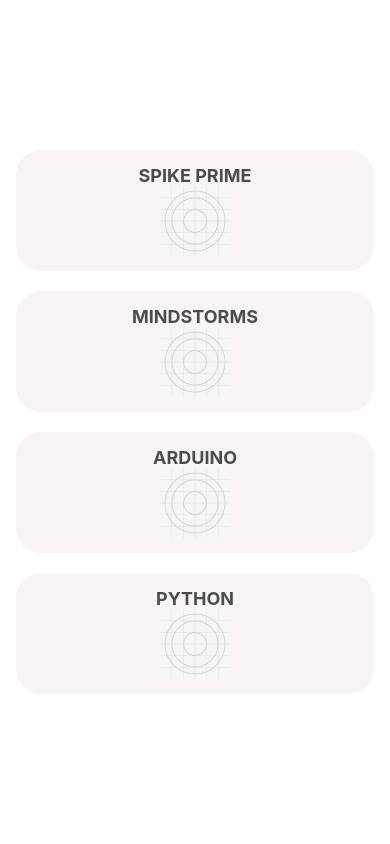
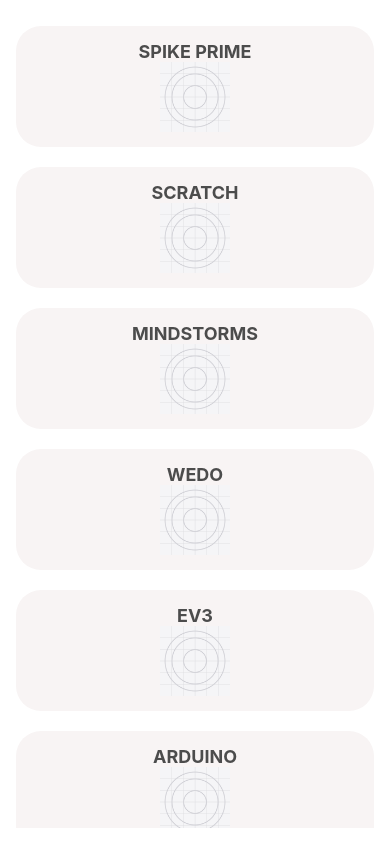
Before and after one commit to huyhoanFithcmus/project-ptudctbdd, a React Native app in the folder CourseSellerExpo/: screen / in a window 390 px wide. Built offline with nearby package versions, Linux system fonts and the light colour scheme.

Commit message:
add Category.js

```diff
--- a/CourseSellerExpo/App.js
+++ b/CourseSellerExpo/App.js
@@ -1,15 +1,27 @@
 import { StatusBar } from 'expo-status-bar';
-import { StyleSheet, Text, View } from 'react-native';
+import { StyleSheet, Text, View, ScrollView, FlatList } from 'react-native';
 
 import Category from '../CourseSellerExpo/components/Category';
 
 export default function App() {
+  const categories = [
+    { id: 1, name: "Spike Prime" },
+    { id: 2, name: "Scratch" },
+    { id: 3, name: "Mindstorms" },
+    { id: 4, name: "Wedo" },
+    { id: 5, name: "EV3" },
+    { id: 6, name: "Arduino" },
+    { id: 7, name: "Python" },
+  ];
+
   return (
     <View style={styles.container}>
-      <Category title="Spike Prime" />
-      <Category title="MindStorms" />
-      <Category title="Arduino" />
-      <Category title="Python" />
+      <ScrollView>
+        {categories.map((category) => (
+          <Category key={category.id} title={category.name} />
+        ))}
+        {/* <FlatList data={categories} renderItem={({ item }) => <Category title={item.name} />} keyExtractor={(item) => item.id.toString()} /> */}
+      </ScrollView>
     </View>
 
   );
```
